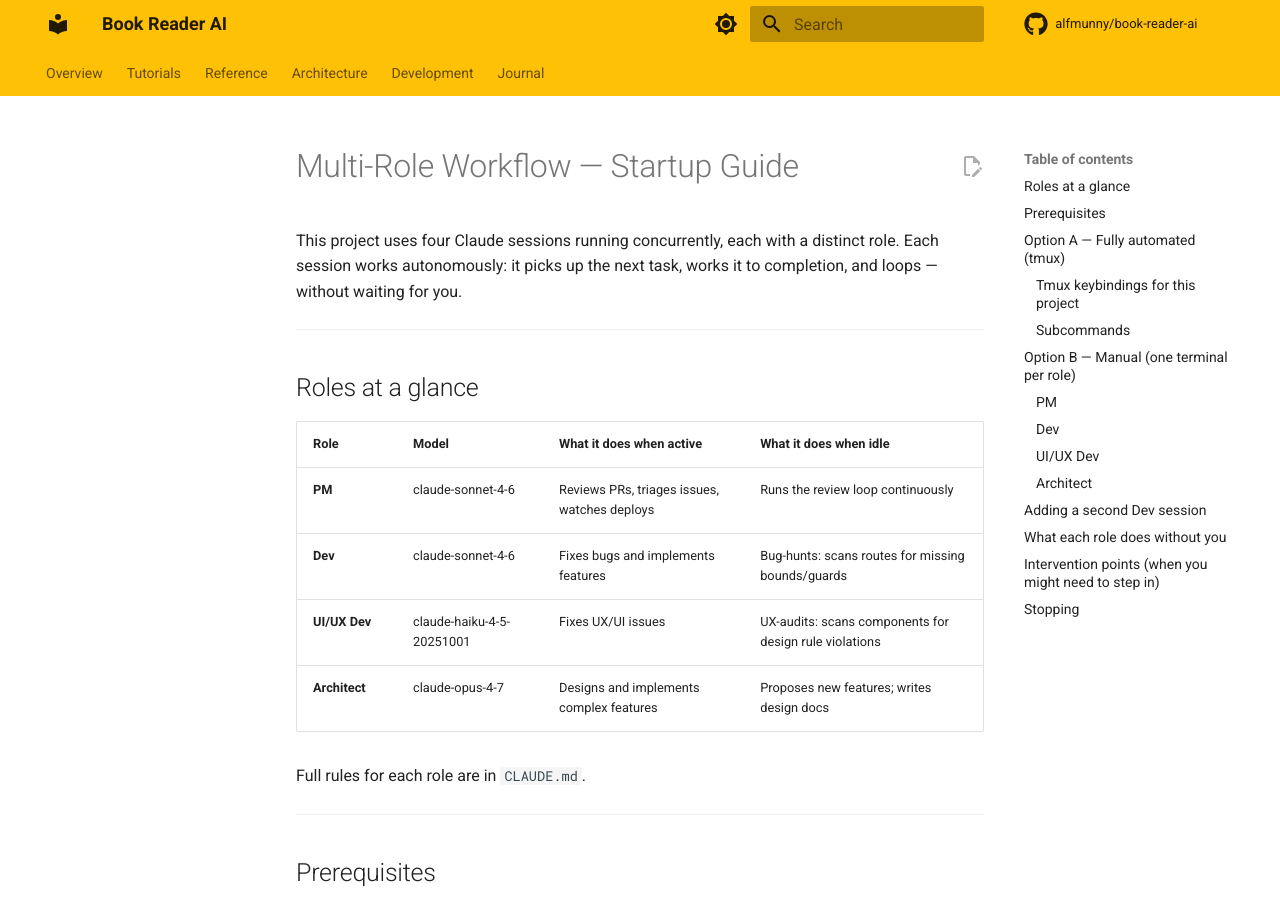
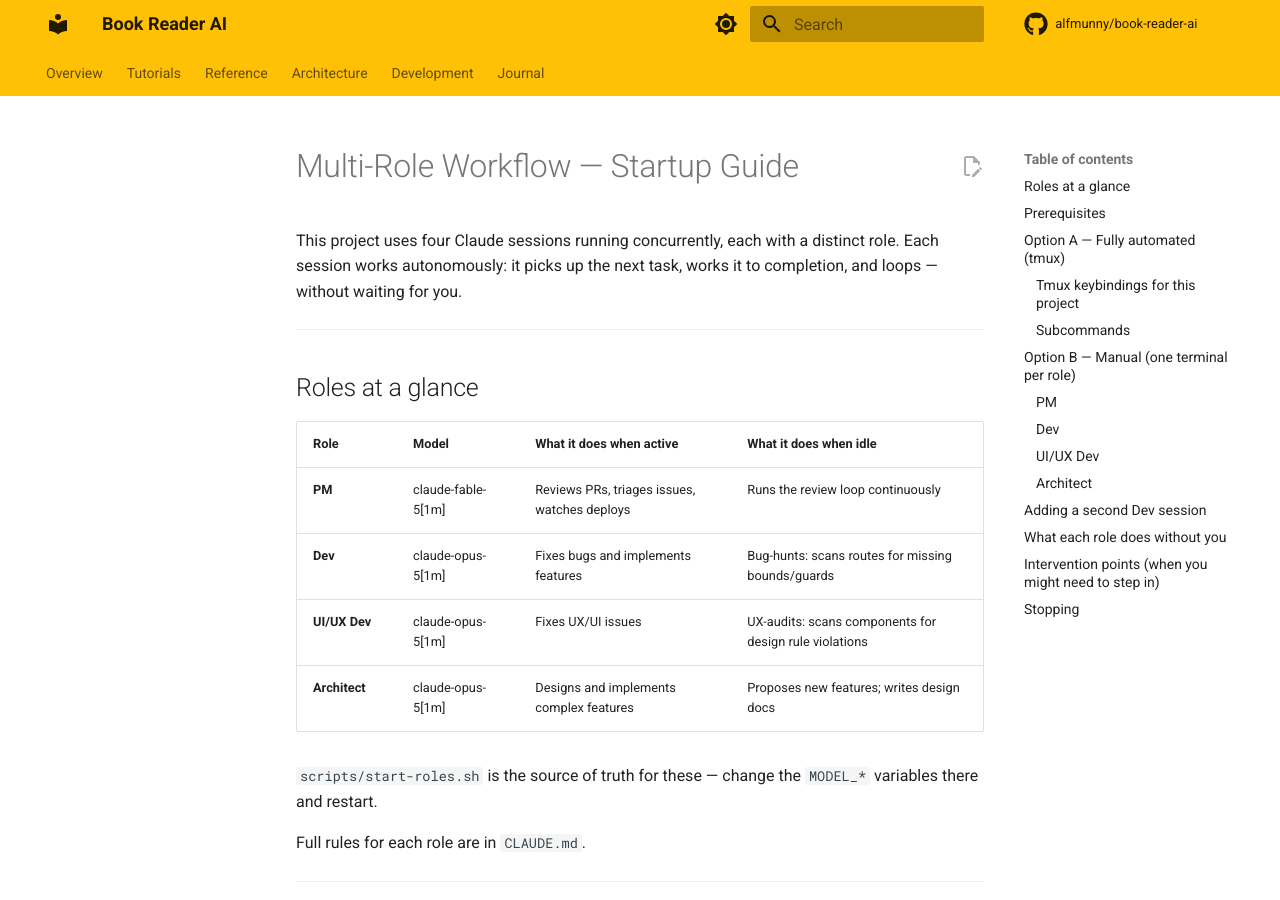
Before and after one commit to alfmunny/book-reader-ai, an MkDocs documentation site: the page built from docs/workflow-startup.md, in a window 1280 px wide and 900 px high. Built offline with MkDocs 1.6.1 and Material for MkDocs 9.7.7, drawn with Linux system fonts in a browser that asks for light colours; comment, search, counter and statistics services are not loaded; some of the changed text lies outside the part shown.

Commit message:
chore: move role models to Fable 5 (PM) + Opus 5 1M (Dev/UIUX/Arch)
The launcher was still starting roles on claude-opus-4-7 and
claude-sonnet-4-6, two generations behind. Move all four roles to
current-tier models with the 1M context window:

  PM    claude-fable-5[1m]   (coordinating role, most cross-cutting context)
  Dev   claude-opus-5[1m]
  UIUX  claude-opus-5[1m]
  Arch  claude-opus-5[1m]

This retires the old Opus/Sonnet split, which traded capability for cost
on the two code roles.

Also quote the model in the dev2 hint line. It prints a copy-pasteable
`tmux new-window` command whose payload tmux re-evaluates through a
shell; unquoted, the new `[1m]` suffix reaches that shell as a glob
pattern. Harmless with nullglob off, wrong if a file named `1` or `m`
exists in the repo root. Every other call site already quotes.

docs/workflow-startup.md had drifted further than CLAUDE.md (it still
listed UI/UX on haiku-4-5) — its table and the four manual-launch
commands are updated to match, and the table now points at
scripts/start-roles.sh as the source of truth.

Co-Authored-By: Claude Opus 5 (1M context) <noreply@anthropic.com>

````diff
--- a/docs/workflow-startup.md
+++ b/docs/workflow-startup.md
@@ -10,10 +10,12 @@ loops — without waiting for you.
 
 | Role | Model | What it does when active | What it does when idle |
 |---|---|---|---|
-| **PM** | claude-sonnet-4-6 | Reviews PRs, triages issues, watches deploys | Runs the review loop continuously |
-| **Dev** | claude-sonnet-4-6 | Fixes bugs and implements features | Bug-hunts: scans routes for missing bounds/guards |
-| **UI/UX Dev** | claude-haiku-4-5-20251001 | Fixes UX/UI issues | UX-audits: scans components for design rule violations |
-| **Architect** | claude-opus-4-7 | Designs and implements complex features | Proposes new features; writes design docs |
+| **PM** | claude-fable-5[1m] | Reviews PRs, triages issues, watches deploys | Runs the review loop continuously |
+| **Dev** | claude-opus-5[1m] | Fixes bugs and implements features | Bug-hunts: scans routes for missing bounds/guards |
+| **UI/UX Dev** | claude-opus-5[1m] | Fixes UX/UI issues | UX-audits: scans components for design rule violations |
+| **Architect** | claude-opus-5[1m] | Designs and implements complex features | Proposes new features; writes design docs |
+
+`scripts/start-roles.sh` is the source of truth for these — change the `MODEL_*` variables there and restart.
 
 Full rules for each role are in `CLAUDE.md`.
 
@@ -100,25 +102,25 @@ Open four terminal windows/tabs. In each, run the command for that role:
 ### PM
 ```bash
 cd /Users/alfmunny/Projects/AI/book-reader-ai
-claude --model claude-sonnet-4-6 "/loop Act as product manager for book-reader-ai. Every cycle: (1) check for new open PRs and recently merged PRs since the last review state saved in product/review-state.md, (2) check for new or updated files in docs/, (3) review anything new — read the diff/doc, comment on open PRs if there are concerns or questions, create GitHub issues for follow-ups after merges, update product/backlog.md with findings. Save the latest reviewed PR number and latest main commit SHA to product/review-state.md after each cycle so the next cycle knows where to pick up. If nothing is new, say so briefly and wait."
+claude --model 'claude-fable-5[1m]' "/loop Act as product manager for book-reader-ai. Every cycle: (1) check for new open PRs and recently merged PRs since the last review state saved in product/review-state.md, (2) check for new or updated files in docs/, (3) review anything new — read the diff/doc, comment on open PRs if there are concerns or questions, create GitHub issues for follow-ups after merges, update product/backlog.md with findings. Save the latest reviewed PR number and latest main commit SHA to product/review-state.md after each cycle so the next cycle knows where to pick up. If nothing is new, say so briefly and wait."
 ```
 
 ### Dev
 ```bash
 cd /Users/alfmunny/Projects/AI/book-reader-ai
-claude --model claude-sonnet-4-6 "You are a Dev session for book-reader-ai. Read CLAUDE.md at /Users/alfmunny/Projects/AI/book-reader-ai/CLAUDE.md and follow the Dev role rules exactly. Read all memory files listed in /Users/alfmunny/.claude/projects/-Users-alfmunny-Projects-AI/memory/MEMORY.md. Then start immediately: verify your worktree exists, pick the highest-priority unclaimed bug or feat issue (no in-progress label), claim it, and work it to completion (regression test first, fix, full test suite, PR with auto-merge). After each PR merges, pick the next issue without waiting. If no unclaimed issues exist, enter bug-hunt mode as defined in CLAUDE.md: scan backend/routers/ for missing bounds checks and missing .exists() guards, file and fix one bug at a time."
+claude --model 'claude-opus-5[1m]' "You are a Dev session for book-reader-ai. Read CLAUDE.md at /Users/alfmunny/Projects/AI/book-reader-ai/CLAUDE.md and follow the Dev role rules exactly. Read all memory files listed in /Users/alfmunny/.claude/projects/-Users-alfmunny-Projects-AI/memory/MEMORY.md. Then start immediately: verify your worktree exists, pick the highest-priority unclaimed bug or feat issue (no in-progress label), claim it, and work it to completion (regression test first, fix, full test suite, PR with auto-merge). After each PR merges, pick the next issue without waiting. If no unclaimed issues exist, enter bug-hunt mode as defined in CLAUDE.md: scan backend/routers/ for missing bounds checks and missing .exists() guards, file and fix one bug at a time."
 ```
 
 ### UI/UX Dev
 ```bash
 cd /Users/alfmunny/Projects/AI/book-reader-ai
-claude --model claude-haiku-4-5-20251001 "You are the UI/UX Dev for book-reader-ai. Read CLAUDE.md at /Users/alfmunny/Projects/AI/book-reader-ai/CLAUDE.md and follow the UI/UX Dev role rules. Read all memory files listed in /Users/alfmunny/.claude/projects/-Users-alfmunny-Projects-AI/memory/MEMORY.md. Then start immediately: verify your worktree exists, pick the highest-priority unclaimed ux or ui issue (no in-progress label), claim it, and work it to completion (test first, implement, PR). After each PR merges, pick the next issue without waiting. If no unclaimed ux/ui issues exist, run a UX audit as defined in CLAUDE.md: scan frontend components for emoji icons, missing aria-labels, touch targets under 44px, hardcoded hex colors — file and fix one violation at a time."
+claude --model 'claude-opus-5[1m]' "You are the UI/UX Dev for book-reader-ai. Read CLAUDE.md at /Users/alfmunny/Projects/AI/book-reader-ai/CLAUDE.md and follow the UI/UX Dev role rules. Read all memory files listed in /Users/alfmunny/.claude/projects/-Users-alfmunny-Projects-AI/memory/MEMORY.md. Then start immediately: verify your worktree exists, pick the highest-priority unclaimed ux or ui issue (no in-progress label), claim it, and work it to completion (test first, implement, PR). After each PR merges, pick the next issue without waiting. If no unclaimed ux/ui issues exist, run a UX audit as defined in CLAUDE.md: scan frontend components for emoji icons, missing aria-labels, touch targets under 44px, hardcoded hex colors — file and fix one violation at a time."
 ```
 
 ### Architect
 ```bash
 cd /Users/alfmunny/Projects/AI/book-reader-ai
-claude --model claude-opus-4-7 "You are the Architect for book-reader-ai. Read CLAUDE.md at /Users/alfmunny/Projects/AI/book-reader-ai/CLAUDE.md and follow the Architect role rules. Read all memory files listed in /Users/alfmunny/.claude/projects/-Users-alfmunny-Projects-AI/memory/MEMORY.md. Then start immediately: verify your worktree exists, pick the highest-priority unclaimed architecture issue (no in-progress label), claim it, and work it following the appropriate path (design doc PR first for Path B). After each task completes, pick the next without waiting. If no architecture issues exist, identify the highest-value unimplemented feature, file an architecture issue for it, claim it, and begin a design doc — but do not implement without PM sign-off."
+claude --model 'claude-opus-5[1m]' "You are the Architect for book-reader-ai. Read CLAUDE.md at /Users/alfmunny/Projects/AI/book-reader-ai/CLAUDE.md and follow the Architect role rules. Read all memory files listed in /Users/alfmunny/.claude/projects/-Users-alfmunny-Projects-AI/memory/MEMORY.md. Then start immediately: verify your worktree exists, pick the highest-priority unclaimed architecture issue (no in-progress label), claim it, and work it following the appropriate path (design doc PR first for Path B). After each task completes, pick the next without waiting. If no architecture issues exist, identify the highest-value unimplemented feature, file an architecture issue for it, claim it, and begin a design doc — but do not implement without PM sign-off."
 ```
 
 ---
````
Also changed, not shown: CLAUDE.md (+6 -4 lines), 1 other file.
